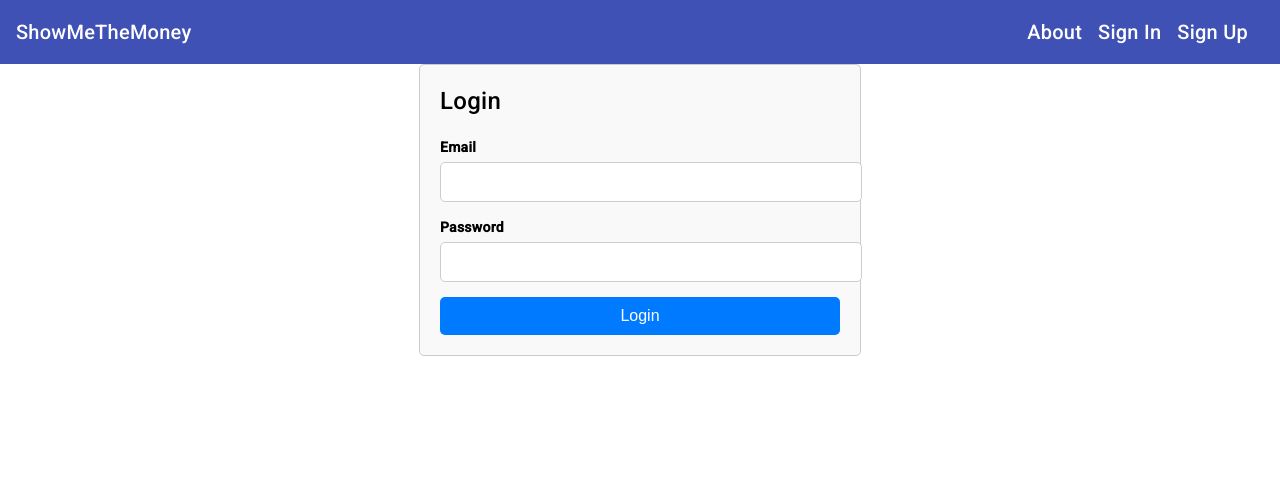
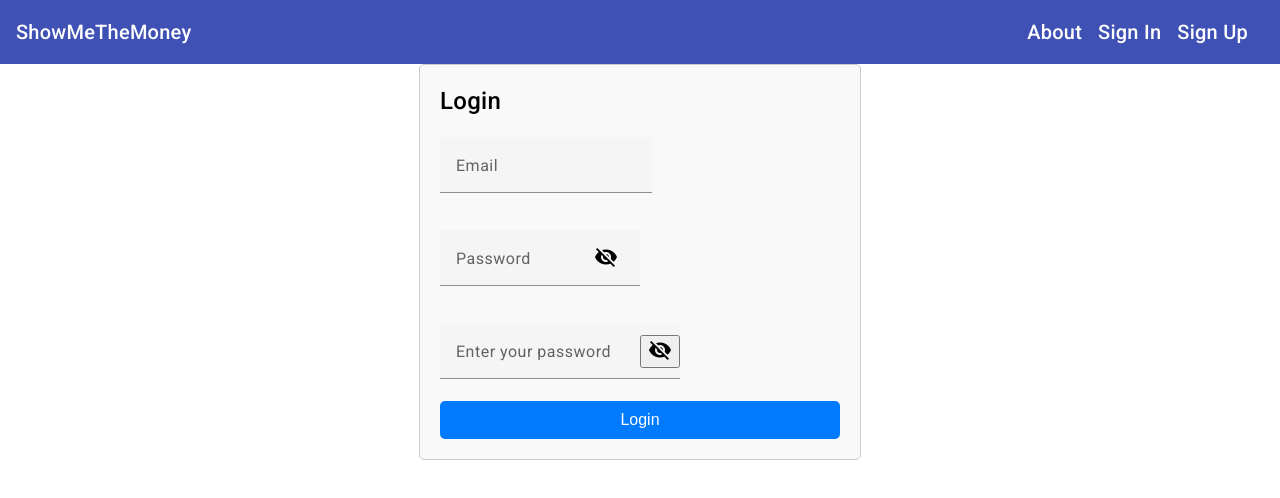
Before and after one commit to hitony7/ShowMeTheMoney, an Angular app in the folder frontend/my-app/: page /login in a window 1280 px wide. Shown: the top 498 px of the page. Built offline with nearby package versions, Linux system fonts and the light colour scheme.

Commit message:
angular cahce

```diff
--- a/frontend/my-app/src/app/login/login.component.css
+++ b/frontend/my-app/src/app/login/login.component.css
@@ -22,14 +22,7 @@ label {
   margin-bottom: 5px;
 }
 
-input[type="text"],
-input[type="password"] {
-  width: 100%;
-  padding: 10px;
-  border: 1px solid #ccc;
-  border-radius: 5px;
-  font-size: 16px;
-}
+
 
 button[type="submit"] {
   width: 100%;
@@ -45,3 +38,30 @@ button[type="submit"] {
 button[type="submit"]:hover {
   background-color: #0056b3;
 }
+
+
+.example-container mat-form-field + mat-form-field {
+  margin-left: 8px;
+}
+
+.example-right-align {
+  text-align: right;
+}
+
+input.example-right-align::-webkit-outer-spin-button,
+input.example-right-align::-webkit-inner-spin-button {
+  display: none;
+}
+
+input.example-right-align {
+  -moz-appearance: textfield;
+}
+
+.transparent-icon {
+  position: absolute;
+  top: 50%;
+  right: 16px;
+  transform: translateY(-50%);
+  background: transparent;
+  border: none; /* Remove border */
+}
--- a/frontend/my-app/src/app/login/login.component.html
+++ b/frontend/my-app/src/app/login/login.component.html
@@ -1,17 +1,31 @@
 <section class="login-box">
   <h2 class="section-heading">Login</h2>
-    <!-- []data bind () event bind -->
   <form [formGroup]="loginForm" (submit)="submitApplication()">
-    <div class="form-group">
-      <label for="email">Email</label>
-      <input id="email" type="text" formControlName="email">
-    </div>
+    <!-- Email Field -->
+    <mat-form-field appearance="fill" class="form-group">
+      <mat-label>Email</mat-label>
+      <input matInput formControlName="email" placeholder="Enter your email">
+    </mat-form-field>
 
-    <div class="form-group">
-      <label for="password">Password</label>
-      <input id="password" type="password" formControlName="password">
-    </div>
+ <!-- Password Field -->
+ <mat-form-field appearance="fill" class="form-group">
+  <mat-label>Password</mat-label>
+  <input matInput formControlName="password" [type]="hide ? 'password' : 'text'" placeholder="Enter your password">
+  <button mat-icon-button matSuffix class="transparent-icon" (click)="togglePasswordVisibility()" [attr.aria-label]="hide ? 'Show password' : 'Hide password'">
+    <mat-icon>{{ hide ? 'visibility_off' : 'visibility' }}</mat-icon>
+  </button>
+</mat-form-field>
 
+
+<mat-form-field>
+  <mat-label>Enter your password</mat-label>
+  <input matInput [type]="hide ? 'password' : 'text'">
+  <button mat-icon-button matSuffix (click)="hide = !hide" [attr.aria-label]="'Hide password'" [attr.aria-pressed]="hide">
+    <mat-icon>{{hide ? 'visibility_off' : 'visibility'}}</mat-icon>
+  </button>
+</mat-form-field>
+
+    <!-- Submit Button -->
     <button type="submit" class="btn btn-primary">Login</button>
   </form>
 </section>
--- a/frontend/my-app/src/app/login/login.component.ts
+++ b/frontend/my-app/src/app/login/login.component.ts
@@ -1,6 +1,9 @@
 import { Component } from '@angular/core';
 import { FormControl, FormGroup, ReactiveFormsModule } from '@angular/forms';
 import { HttpClientModule, HttpClient } from '@angular/common/http';
+import { MatInputModule } from '@angular/material/input';
+import { MatFormFieldModule } from '@angular/material/form-field';
+import { MatIconModule } from '@angular/material/icon';
 import { Observable } from 'rxjs';
 import { catchError } from 'rxjs/operators';
 import { AuthService } from './auth.service';
@@ -10,15 +13,21 @@ import { AuthService } from './auth.service';
 @Component({
   selector: 'app-login',
   standalone: true,
-  imports: [ ReactiveFormsModule, HttpClientModule],
+  imports: [ ReactiveFormsModule, HttpClientModule, MatFormFieldModule, MatInputModule, MatIconModule],
   templateUrl: './login.component.html',
   styleUrls: ['./login.component.css']
 })
 export class LoginComponent {
+
   loginForm = new FormGroup({
     email: new FormControl(''),
     password: new FormControl(''),
   });
+  hide = true;
+
+  togglePasswordVisibility() {
+    this.hide = !this.hide;
+  }
 
   constructor(private authService: AuthService) {} // Inject AuthService
 
@@ -34,8 +43,11 @@ export class LoginComponent {
           const jwtToken = response.token;
           // Now you can store the JWT token in local storage or a cookie (in this case local)
           localStorage.setItem('jwtToken', jwtToken);
-          // Then, redirect the user Main page
+          // Then, redirect the user Dashboard page
         }
       });
   }
+
+
+
 }
```
